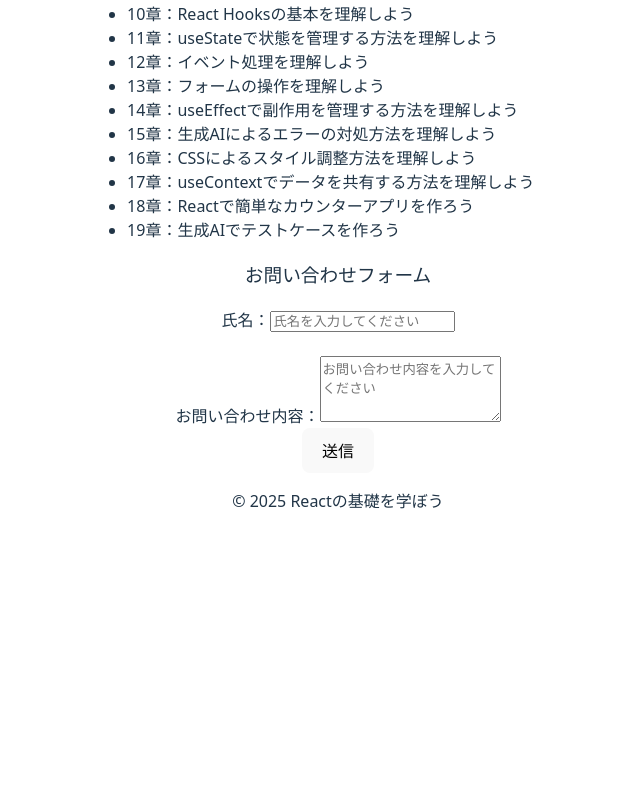
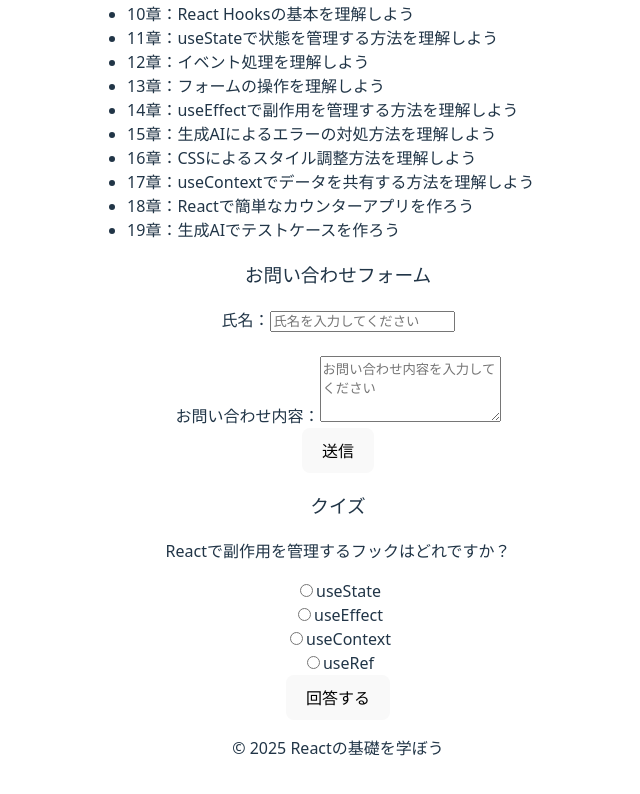
Before and after one commit to TakSakamoto-Osaka/react-basic, a React (Vite) app: page / in a window 1280 px wide. Shown: the part 807-1601 px from the top of the page, without its empty margins (302-942 px from the left). Before the commit the page ends 1368 px from the top, so only its background shows below. Built offline with nearby package versions, Linux system fonts and the light colour scheme.

Commit message:
15章 生成AIによるエラーの対処方法を理解しよう

```diff
--- a/src/components/MainContent.jsx
+++ b/src/components/MainContent.jsx
@@ -1,5 +1,6 @@
 import React from "react";
 import { ContactForm } from './ContactForm';
+import { Quiz } from "./Quiz";
 
 // 章タイトル
 const chapters = [
@@ -63,6 +64,9 @@ export function MainContent({ progress, setProgress }) {
 
             {/* お問い合わせフォームを表示 */}
             <ContactForm />
+
+            {/* クイズ機能を表示 */}
+            <Quiz />
         </main>
     );
 }
--- /dev/null
+++ b/src/components/Quiz.jsx
@@ -0,0 +1,59 @@
+import React, { useState } from 'react';
+
+export function Quiz() {
+  const [selectedAnswer, setSelectedAnswer] = useState(null);
+  const [quizResult, setQuizResult] = useState(null);
+
+  // クイズの質問と選択肢
+  const quiz = {
+    question: "Reactで副作用を管理するフックはどれですか？",
+    options: [
+      { id: 1, text: "useState" },
+      { id: 2, text: "useEffect" },
+      { id: 3, text: "useContext" },
+      { id: 4, text: "useRef" }
+    ],
+    correctAnswerId: 2 // 正しい答えのID
+  };
+
+  // ラジオボタン選択時の処理
+  const handleAnswerChange = (e) => {
+    setSelectedAnswer(Number(e.target.value));
+  };
+
+  // クイズ結果を判定
+  const checkAnswer = () => {
+    if (selectedAnswer === null) {
+      setQuizResult("選択してください！");
+      return;
+    }
+    if (selectedAnswer === quiz.correctAnswerId) {
+      setQuizResult("正解！");
+    } else {
+      setQuizResult("不正解！");
+    }
+  };
+
+  return (
+    <section>
+      <h3>クイズ</h3>
+      <p>{quiz.question}</p>
+
+      {quiz.options.map((option) => (
+        <div key={option.id}>
+          <input
+            type="radio"
+            id={`answer-${option.id}`}
+            name="quiz"
+            value={option.id}
+            onChange={handleAnswerChange}
+          />
+          <label htmlFor={`answer-${option.id}`}>{option.text}</label>
+        </div>
+      ))}
+
+      <button onClick={checkAnswer}>回答する</button>
+      {quizResult && <p>{quizResult}</p>}
+    </section>
+  );
+}
```
